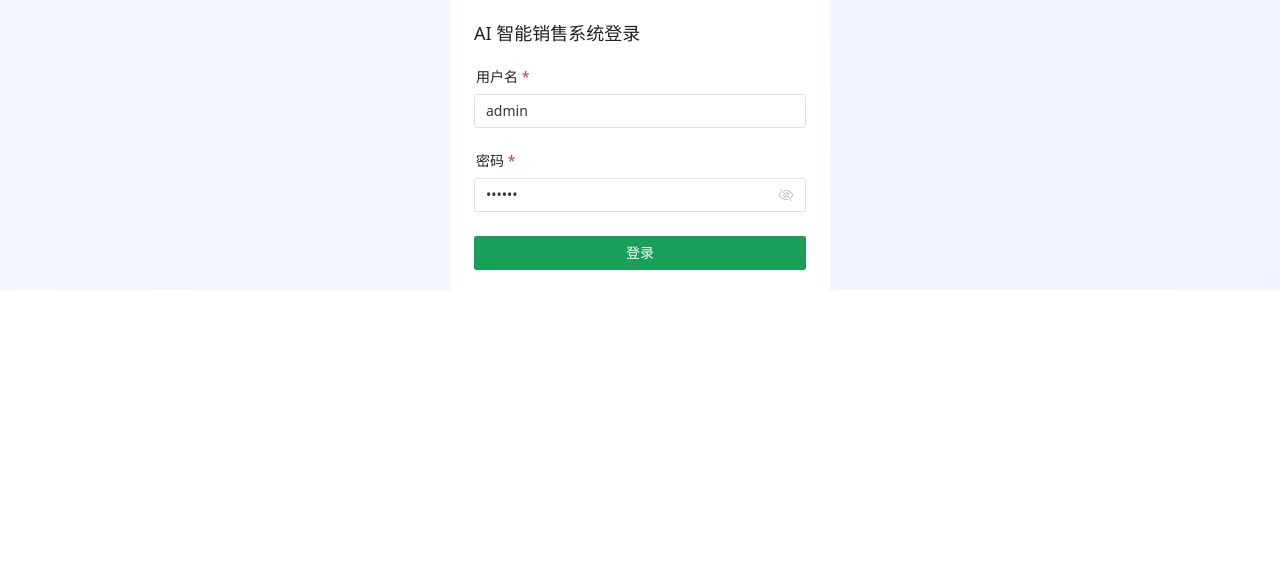
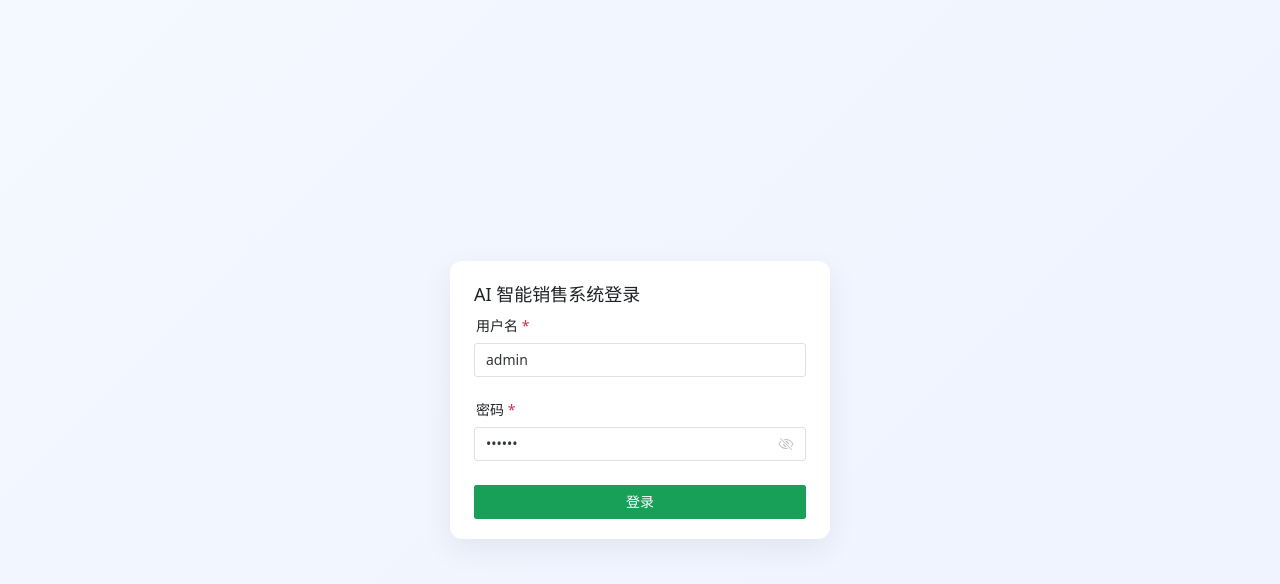
Before and after one commit to cyxbwww/ai-erp, a Vue app in the folder frontend/: page /login in a window 1280 px wide. Shown: the top 584 px of the page. Built offline with nearby package versions, Linux system fonts and the light colour scheme; no server answers.

Commit message:
fix: 处理登录页样式错乱问题

```diff
--- a/frontend/src/views/login/index.vue
+++ b/frontend/src/views/login/index.vue
@@ -78,11 +78,22 @@ const handleLogin = async () => {
 <style scoped>
 /* 登录页背景样式：用于提升面试演示观感。 */
 .login-page {
-  width: 100%;
-  height: 100%;
+  width: 100vw;
+  min-height: 100vh;
   display: flex;
   align-items: center;
   justify-content: center;
+  padding: 24px 12px;
   background: linear-gradient(135deg, #f4f8ff, #eef3ff);
 }
+
+/* 登录卡片视觉收敛：避免在不同缩放下显得松散。 */
+.login-page :deep(.n-card) {
+  border-radius: 12px;
+  box-shadow: 0 10px 30px rgba(32, 45, 64, 0.08);
+}
+
+.login-page :deep(.n-card-header) {
+  padding-bottom: 8px;
+}
 </style>
```
